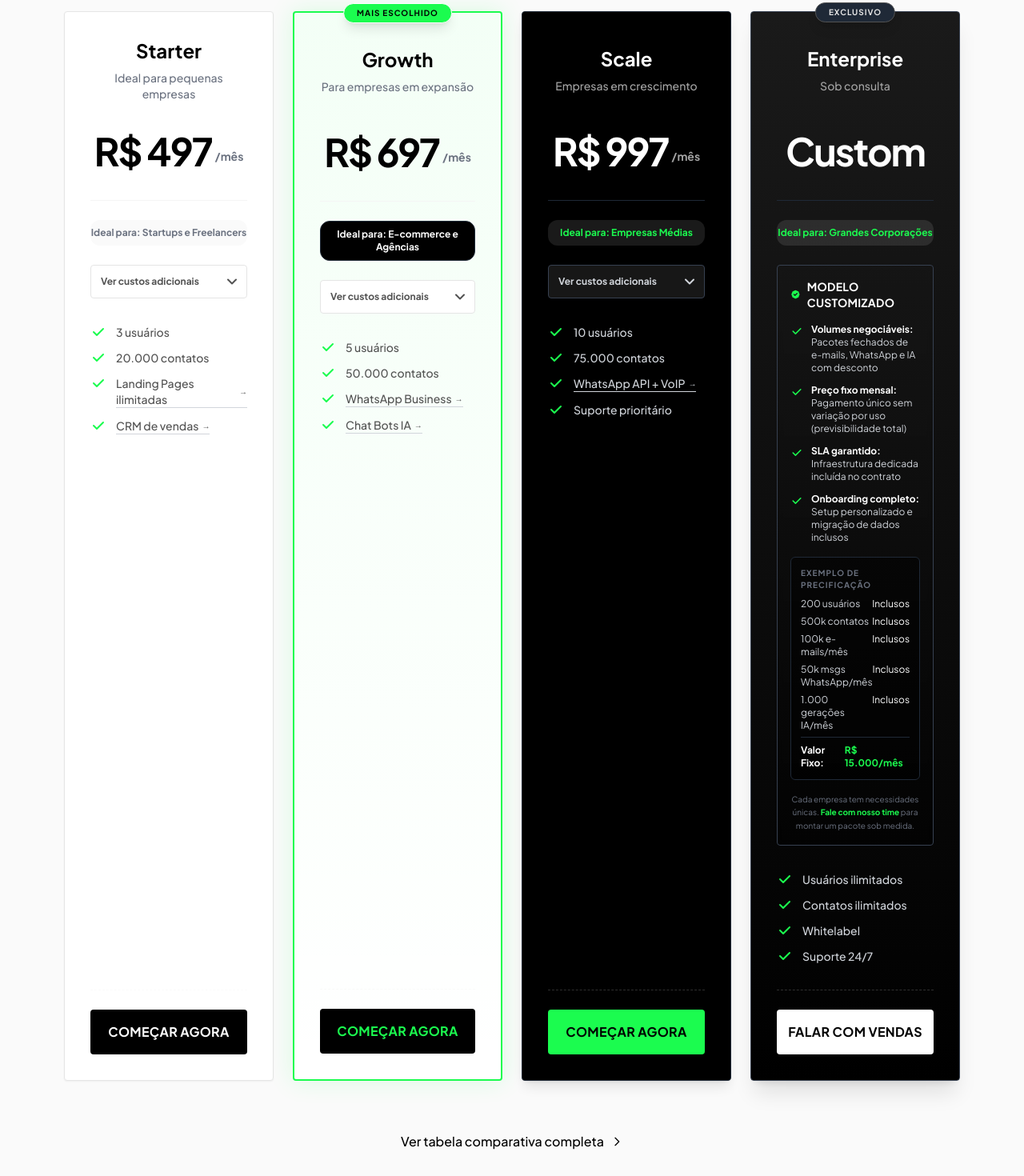
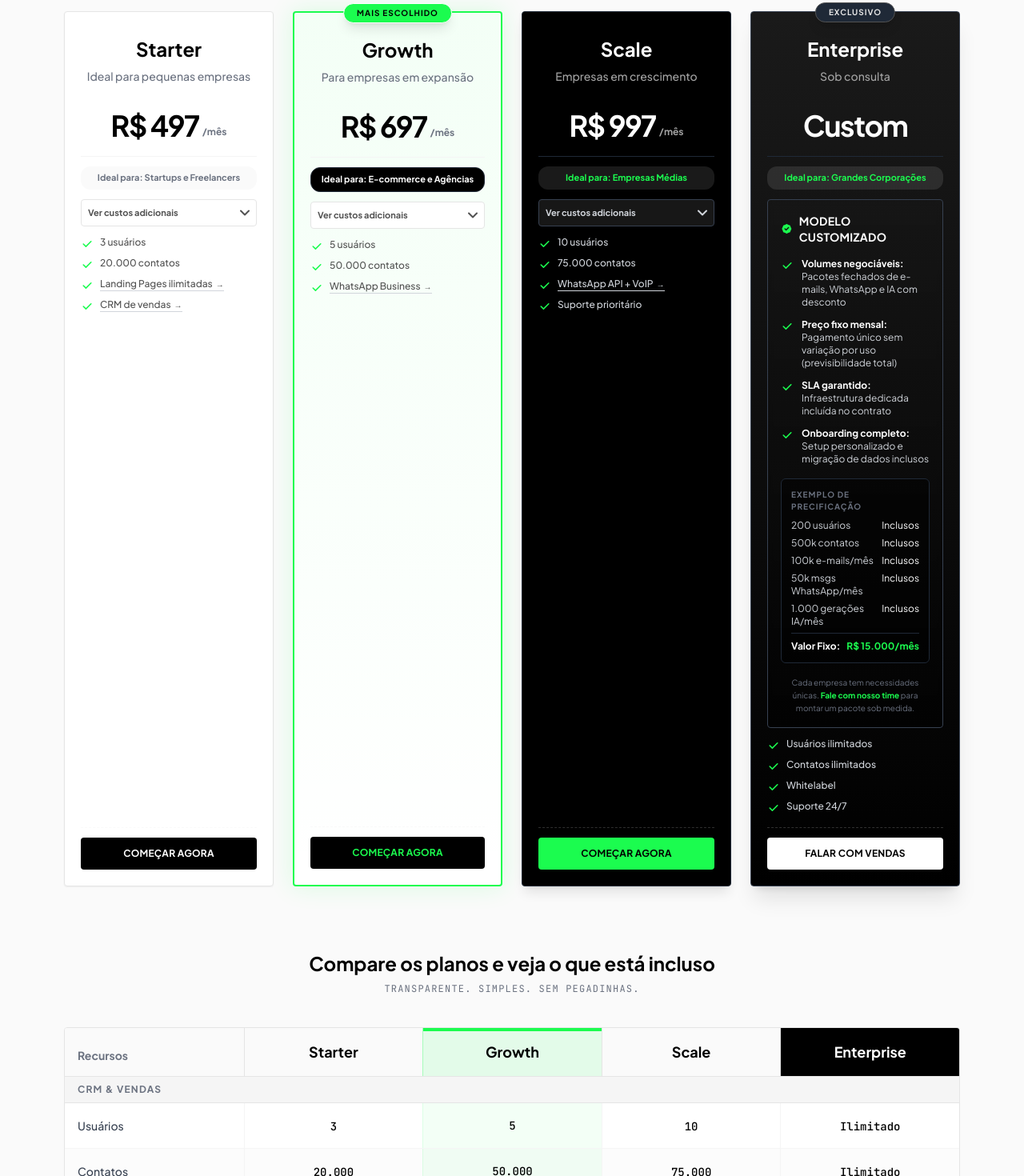
Before and after one commit to GrowthAG/usefunnels, a React (Vite) app: page /#/ in a window 1280 px wide. Shown: the part 6500-7970 px from the top of the page at 80% size. Built offline with nearby package versions, Linux system fonts and the light colour scheme.

Commit message:
fix: Restore PricingPage comparison table visibility - Reverted the change that hid the comparison table behind a link. - The full PricingTable is now rendered directly on the Pricing section, matching the previous approved layout.

```diff
--- a/components/Pricing.tsx
+++ b/components/Pricing.tsx
@@ -51,7 +51,7 @@ const plans: PricingPlan[] = [
         linkMonthly: "https://checkout.usefunnels.io/plano-growth-mensal",
         linkAnnual: "https://checkout.usefunnels.io/plano-growth-anual",
         recommendedBadge: "Ideal para: E-commerce e Agências",
-        features: ["5 usuários", "50.000 contatos", "WhatsApp Business", "Chat Bots IA"],
+        features: ["5 usuários", "50.000 contatos", "WhatsApp Business"],
         isPopular: true,
         additionalCosts: {
             label: "Ver custos adicionais",
@@ -128,7 +128,7 @@ const PricingCard: React.FC<{ plan: PricingPlan; isAnnual: boolean; onBookDemo:
     }
 
     return (
-        <div className={`relative p-6 lg:p-8 rounded-sm transition-all duration-300 flex flex-col h-full w-full hover:-translate-y-2 hover:shadow-2xl group ${cardStyleClasses} ${showCosts ? 'z-50' : 'z-10'}`}>
+        <div className={`relative p-4 lg:p-5 rounded-sm transition-all duration-300 flex flex-col h-full w-full hover:-translate-y-2 hover:shadow-2xl group ${cardStyleClasses} ${showCosts ? 'z-50' : 'z-10'}`}>
 
             {/* Badge for Popular */}
             {plan.isPopular && (
@@ -153,7 +153,7 @@ const PricingCard: React.FC<{ plan: PricingPlan; isAnnual: boolean; onBookDemo:
             )}
 
             {/* Header Section: Fixed Height for Alignment */}
-            <div className="mb-6 text-center h-[80px] flex flex-col justify-center relative z-10">
+            <div className="mb-4 text-center h-[80px] flex flex-col justify-center relative z-10">
                 <h3 className={`text-2xl font-bold font-space mb-2 ${plan.isDark || plan.isEnterprise ? 'text-white' : 'text-deep-black'}`}>
                     {plan.name}
                 </h3>
@@ -163,33 +163,33 @@ const PricingCard: React.FC<{ plan: PricingPlan; isAnnual: boolean; onBookDemo:
             </div>
 
             {/* Price Section: Fixed Height */}
-            <div className={`pb-6 mb-6 border-b ${plan.isDark || plan.isEnterprise ? 'border-gray-800' : 'border-gray-100'} text-center flex-shrink-0 h-[100px] flex flex-col justify-center relative z-10`}>
+            <div className={`pb-3 mb-3 border-b ${plan.isDark || plan.isEnterprise ? 'border-gray-800' : 'border-gray-100'} text-center flex-shrink-0 h-[65px] flex flex-col justify-center relative z-10`}>
                 <div className="flex items-end justify-center gap-1">
-                    <span className={`text-4xl lg:text-5xl font-bold font-space tracking-tighter ${plan.isDark || plan.isEnterprise ? 'text-white' : 'text-deep-black'}`}>
+                    <span className={`text-3xl lg:text-4xl font-bold font-space tracking-tighter ${plan.isDark || plan.isEnterprise ? 'text-white' : 'text-deep-black'}`}>
                         {plan.isEnterprise ? 'Custom' : `R$ ${isAnnual ? plan.annualPrice : plan.monthlyPrice}`}
                     </span>
                     {!plan.isEnterprise && (
-                        <span className={`text-sm font-bold mb-2 ${plan.isDark || plan.isEnterprise ? 'text-gray-400' : 'text-gray-500'}`}>
+                        <span className={`text-xs font-bold mb-1 ${plan.isDark || plan.isEnterprise ? 'text-gray-400' : 'text-gray-500'}`}>
                             /{isAnnual ? 'ano' : 'mês'}
                         </span>
                     )}
                 </div>
                 {isAnnual && !plan.isEnterprise && (
-                    <div className="mt-2 text-xs font-bold text-neon-green bg-neon-green/10 px-2 py-1 rounded-full inline-block mx-auto">
+                    <div className="mt-1 text-[10px] font-bold text-neon-green bg-neon-green/10 px-2 py-0.5 rounded-full inline-block mx-auto">
                         {plan.annualSavings}
                     </div>
                 )}
             </div>
 
             {/* Recommended Badge */}
-            <div className={`text-center text-xs font-bold py-2 rounded-lg mb-6 relative z-10 ${plan.isPopular ? 'bg-deep-black text-white border border-gray-800' :
+            <div className={`text-center text-[11px] font-bold py-1.5 rounded-lg mb-3 relative z-10 ${plan.isPopular ? 'bg-deep-black text-white border border-gray-800' :
                 plan.isDark || plan.isEnterprise ? 'bg-white/10 text-neon-green' : 'bg-gray-50 text-gray-500'
                 }`}>
                 {plan.recommendedBadge}
             </div>
 
             {/* Additional Costs Section */}
-            <div className="relative mb-6 z-20">
+            <div className="relative mb-3 z-20">
                 {plan.isEnterprise ? (
                     // Enterprise: Show custom info instead of costs
                     <EnterpriseCostInfo />
@@ -198,7 +198,7 @@ const PricingCard: React.FC<{ plan: PricingPlan; isAnnual: boolean; onBookDemo:
                     <div>
                         <button
                             onClick={() => setShowCosts(!showCosts)}
-                            className={`w-full flex items-center justify-between p-3 text-xs font-bold border rounded-sm transition-colors ${plan.isDark ? 'bg-gray-900 border-gray-700 text-gray-300 hover:bg-gray-800' : 'bg-white border-gray-200 text-gray-600 hover:bg-gray-50'
+                            className={`w-full flex items-center justify-between p-2 text-[11px] font-bold border rounded-sm transition-colors ${plan.isDark ? 'bg-gray-900 border-gray-700 text-gray-300 hover:bg-gray-800' : 'bg-white border-gray-200 text-gray-600 hover:bg-gray-50'
                                 }`}
                         >
                             <span>{plan.additionalCosts.label}</span>
@@ -217,18 +217,18 @@ const PricingCard: React.FC<{ plan: PricingPlan; isAnnual: boolean; onBookDemo:
                         </div>
                     </div>
                 ) : (
-                    <div className="h-[42px]"></div>
+                    <div className="h-[36px]"></div>
                 )}
             </div>
 
             {/* Features List */}
             <div className="flex-grow relative z-10">
-                <ul className="space-y-3 pt-2">
+                <ul className="space-y-2 pt-0">
                     {plan.features.map((feature, idx) => {
                         const linkId = getFeatureLink(feature);
                         return (
-                            <li key={idx} className={`flex items-start gap-3 text-sm font-medium text-left ${plan.isDark || plan.isEnterprise ? 'text-gray-300' : 'text-gray-600'}`}>
-                                <svg className="w-5 h-5 text-neon-green flex-shrink-0" fill="currentColor" viewBox="0 0 20 20">
+                            <li key={idx} className={`flex items-start gap-2 text-xs font-medium text-left ${plan.isDark || plan.isEnterprise ? 'text-gray-300' : 'text-gray-600'}`}>
+                                <svg className="w-4 h-4 text-neon-green flex-shrink-0 mt-0.5" fill="currentColor" viewBox="0 0 20 20">
                                     <path fillRule="evenodd" d="M16.707 5.293a1 1 0 010 1.414l-8 8a1 1 0 01-1.414 0l-4-4a1 1 0 011.414-1.414L8 12.586l7.293-7.293a1 1 0 011.414 0z" clipRule="evenodd" />
                                 </svg>
                                 {linkId ? (
@@ -245,11 +245,11 @@ const PricingCard: React.FC<{ plan: PricingPlan; isAnnual: boolean; onBookDemo:
             </div>
 
             {/* CTA Button */}
-            <div className="mt-8 pt-6 border-t border-dashed border-gray-200/20 relative z-10">
+            <div className="mt-4 pt-3 border-t border-dashed border-gray-200/20 relative z-10">
                 <a
                     href={isAnnual ? plan.linkAnnual : plan.linkMonthly}
                     onClick={handleCtaClick}
-                    className={`block w-full text-center py-4 rounded-sm font-bold uppercase tracking-wide transition-all duration-300 cursor-pointer ${plan.isPopular ? 'bg-deep-black text-neon-green hover:bg-opacity-90 hover:shadow-lg hover:scale-[1.02]' :
+                    className={`block w-full text-center py-3 rounded-sm font-bold uppercase tracking-wide text-xs transition-all duration-300 cursor-pointer ${plan.isPopular ? 'bg-deep-black text-neon-green hover:bg-opacity-90 hover:shadow-lg hover:scale-[1.02]' :
                         plan.isDark ? 'bg-neon-green text-deep-black hover:bg-white' :
                             plan.isEnterprise ? 'bg-white text-deep-black hover:bg-neon-green' :
                                 'bg-deep-black text-white hover:scale-[1.02] hover:shadow-lg'
@@ -392,18 +392,8 @@ export const Pricing = ({ onBookDemo, onCheckout }: { onBookDemo: () => void; on
                 ))}
             </div>
 
-            {/* Link para página de preços detalhada */}
-            <div className="mt-12 text-center">
-                <a
-                    href="/#/precos"
-                    className="inline-flex items-center gap-2 text-deep-black hover:text-neon-green transition-colors font-medium"
-                >
-                    Ver tabela comparativa completa
-                    <svg className="w-4 h-4" fill="none" viewBox="0 0 24 24" stroke="currentColor">
-                        <path strokeLinecap="round" strokeLinejoin="round" strokeWidth={2} d="M9 5l7 7-7 7" />
-                    </svg>
-                </a>
-            </div>
+            {/* INTEGRATE COMPARISON TABLE */}
+            <PricingTable />
         </div>
     );
 };
```
